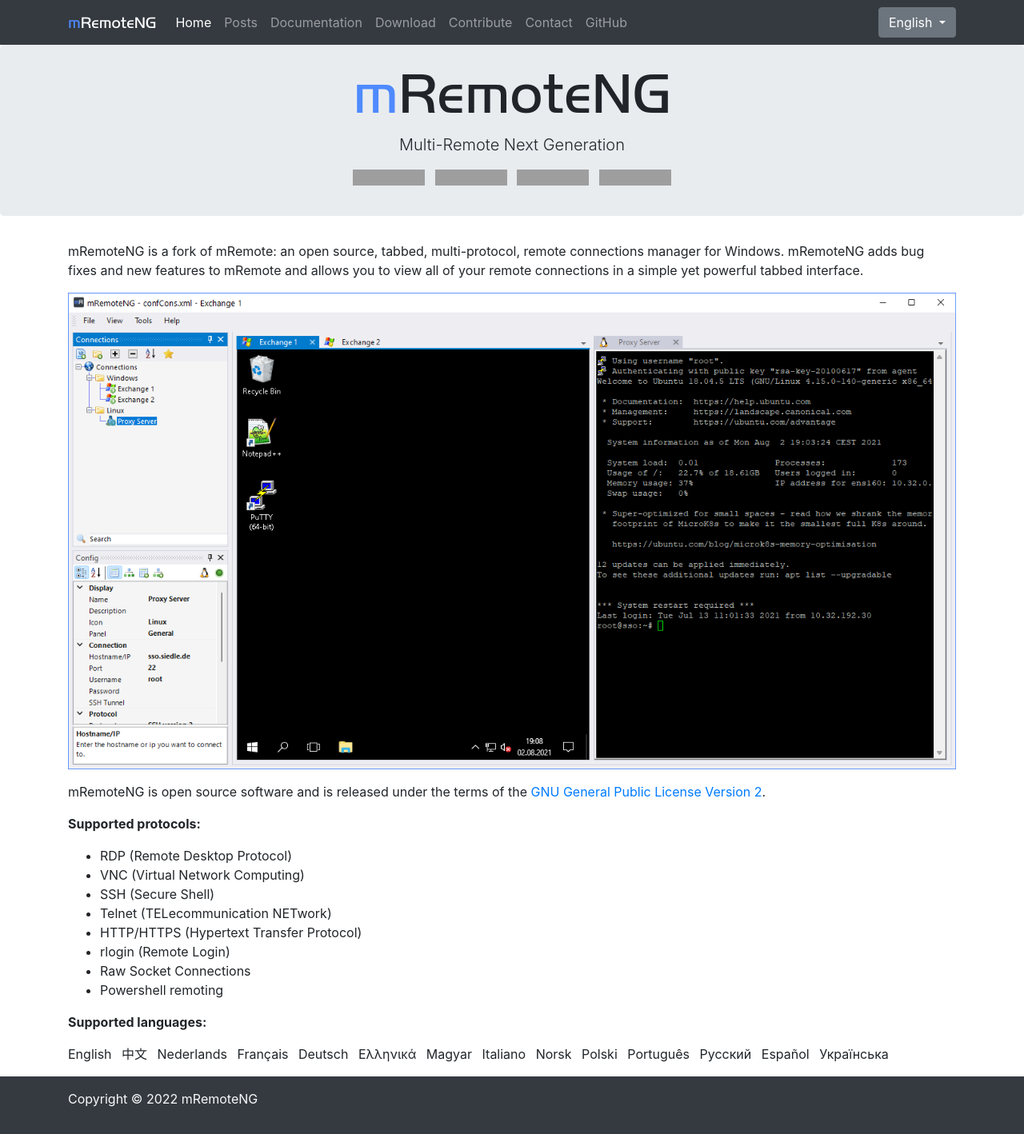
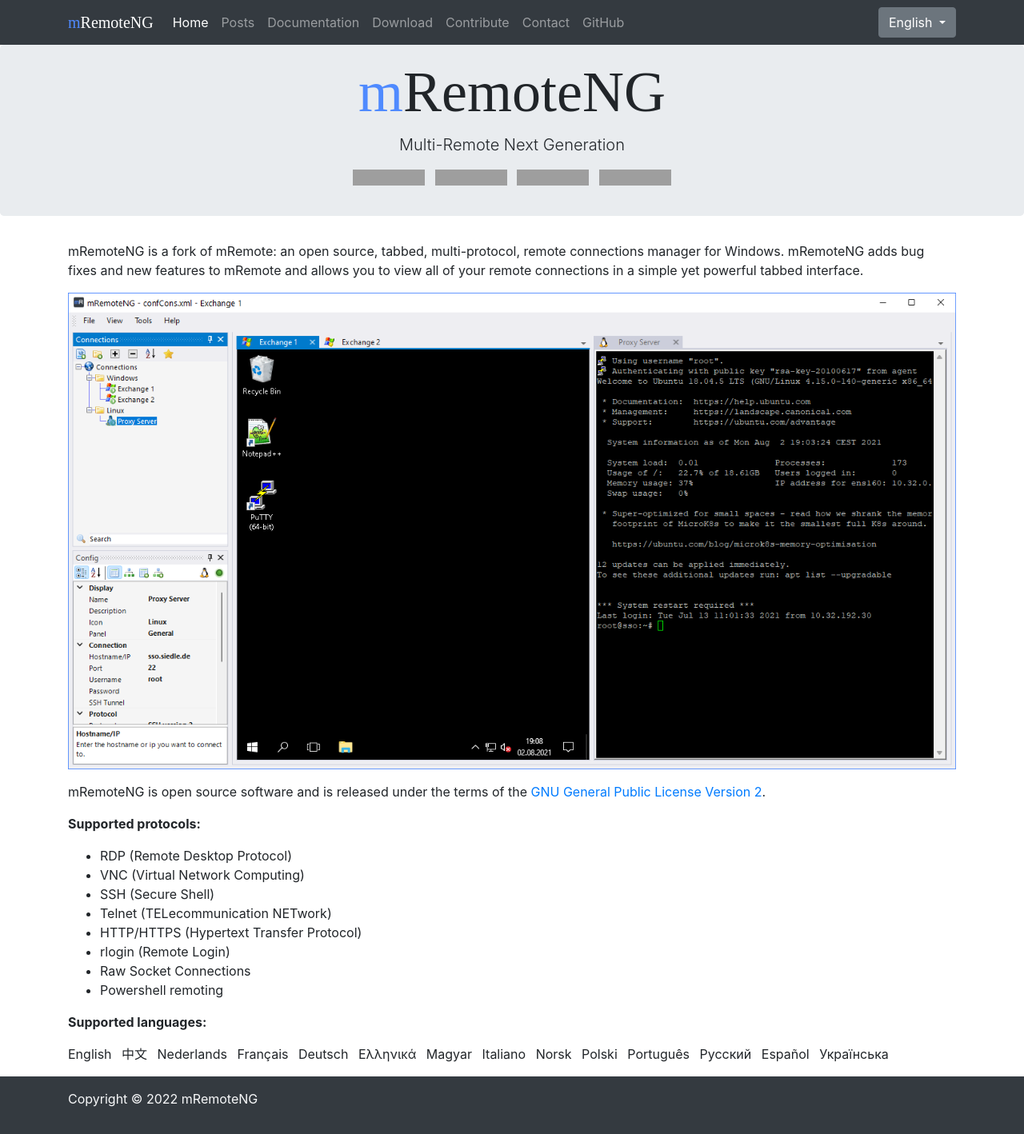
Before and after one commit to mRemoteNG/mRemoteNG.github.io, a Jekyll site: the page built from index.md, in a window 1280 px wide. Shown: the whole page at 80% size. Built offline with Jekyll 4.4.1, drawn with Linux system fonts in a browser that asks for light colours; some web fonts are replaced; a style sheet for code colours, icons or effects is not loaded; grey boxes are pictures that could not be loaded.

Commit message:
update font

```diff
--- a/_includes/head.html
+++ b/_includes/head.html
@@ -9,6 +9,7 @@
 
 	{% seo %}
 
+<link href="//db.onlinewebfonts.com/c/8eea7efc212b74ac89dcf5cd3d0e0572?family=HandelGotDBol" rel="stylesheet" type="text/css"/>
 <link rel="stylesheet" href="https://cdnjs.cloudflare.com/ajax/libs/twitter-bootstrap/4.5.3/css/bootstrap.min.css" integrity="sha512-oc9+XSs1H243/FRN9Rw62Fn8EtxjEYWHXRvjS43YtueEewbS6ObfXcJNyohjHqVKFPoXXUxwc+q1K7Dee6vv9g==" crossorigin="anonymous" />
 	{% for file in site.static_files %}
 	{% if file.path contains '/favicon/' %}
@@ -20,12 +21,9 @@
 
 	<base href='{{ site.url }}{{ site.baseurl }}'>
 	<style>
-		@font-face {
-			font-family: 'Handel Gothic';
-			src: local('Handel Gothic Regular'), local('HandelGothic-Regular'), url('{{ site.baseurl }}/fonts/hinted-subset-HandelGothic-Regular.woff2') format('woff2'), url('{{ site.baseurl }}/fonts/hinted-subset-HandelGothic-Regular.woff') format('woff');
-			font-weight: normal;
-			font-style: normal;
-		}
+		@import url(//db.onlinewebfonts.com/c/8eea7efc212b74ac89dcf5cd3d0e0572?family=HandelGotDBol);
+		@font-face {font-family: "HandelGotDBol"; src: url("//db.onlinewebfonts.com/t/8eea7efc212b74ac89dcf5cd3d0e0572.eot"); src: url("//db.onlinewebfonts.com/t/8eea7efc212b74ac89dcf5cd3d0e0572.eot?#iefix") format("embedded-opentype"), url("//db.onlinewebfonts.com/t/8eea7efc212b74ac89dcf5cd3d0e0572.woff2") format("woff2"), url("//db.onlinewebfonts.com/t/8eea7efc212b74ac89dcf5cd3d0e0572.woff") format("woff"), url("//db.onlinewebfonts.com/t/8eea7efc212b74ac89dcf5cd3d0e0572.ttf") format("truetype"), url("//db.onlinewebfonts.com/t/8eea7efc212b74ac89dcf5cd3d0e0572.svg#HandelGotDBol") format("svg"); font-weight: normal; font-style: normal;}
+
 		.jumbotron > h1, .navbar-brand {
 			font-family: 'Handel Gothic';
 		}
```
